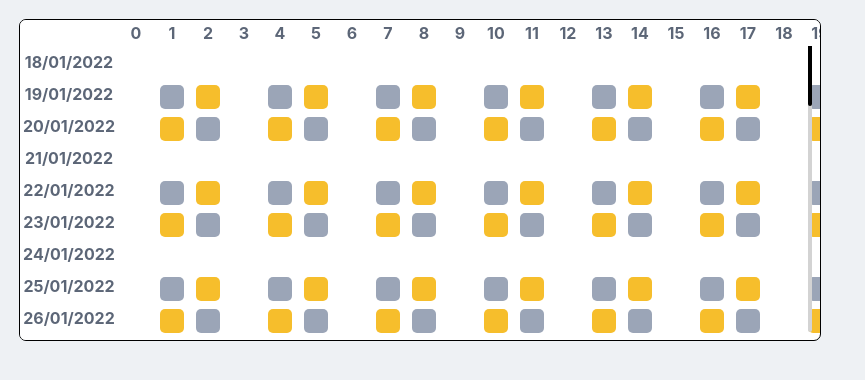
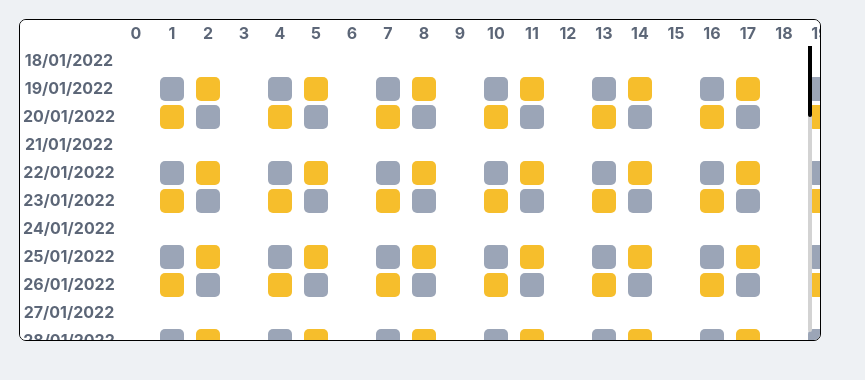
Before and after one commit to lumaglia/TP-DESO, a Next.js app in the folder frontend/: page /Habitacion/Reservar in a window 1280 px wide. Shown: the top 380 px of the page, without its empty margins (0-865 px from the left). Built offline with nearby package versions, Linux system fonts and the light colour scheme.

Commit message:
fix(frontend): arregla espaciado entre filas de la tabla Reservar

```diff
--- a/frontend/app/Habitacion/Reservar/ReservaHabitacion.css
+++ b/frontend/app/Habitacion/Reservar/ReservaHabitacion.css
@@ -88,3 +88,13 @@
         background-color: #4586fc;
     }
 }
+
+td {
+    font-family: serif;
+    line-height: normal;
+    font-weight: normal;
+}
+
+td:hover > div > .tableButton {
+    background-color: #99C0FF;
+}
```
